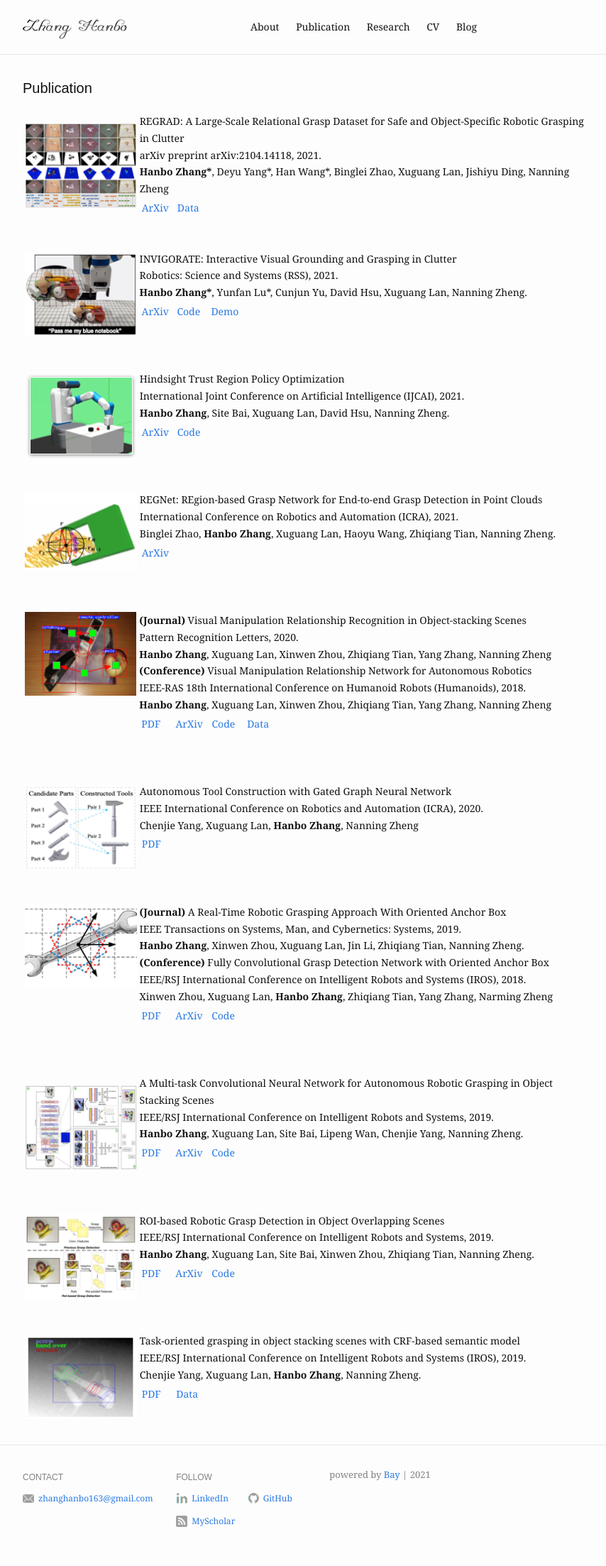
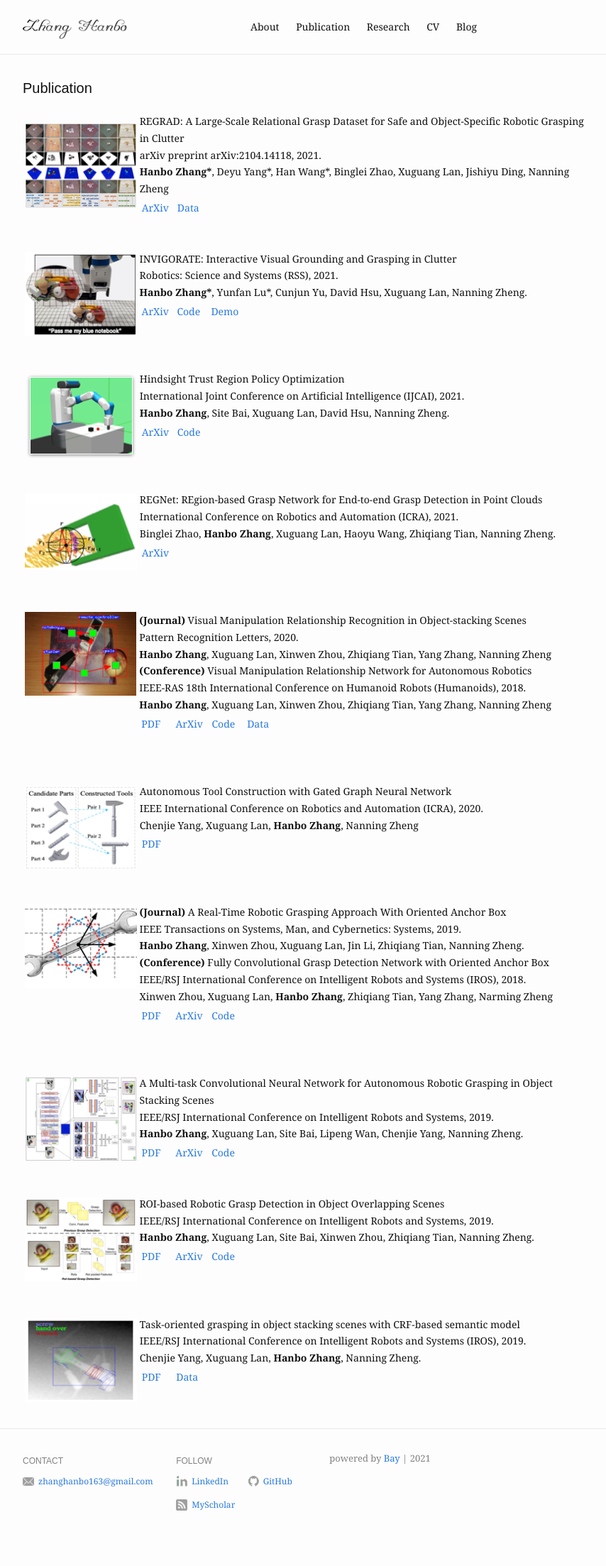
Before and after one commit to ZhangHanbo/zhanghanbo.github.io, a Jekyll site: the page built from publication.md, in a window 1280 px wide. Shown: the whole page at 71% size, without its empty margins (288-1142 px from the left). Built offline with Jekyll 4.4.1, drawn with Linux system fonts in a browser that asks for light colours; after the commit the page ends 2183 px from its top, so only the background shows below that.

Commit message:
fix a little bug

```diff
--- a/publication.md
+++ b/publication.md
@@ -186,14 +186,12 @@ Xinwen Zhou, Xuguang Lan, <strong>Hanbo Zhang</strong>, Zhiqiang Tian, Yang Zhan
 IEEE/RSJ International Conference on Intelligent Robots and Systems, 2019.
 <br />
 <strong>Hanbo Zhang</strong>, Xuguang Lan, Site Bai, Lipeng Wan, Chenjie Yang, Nanning Zheng.
-
+<br />
 <table width= "150" >
 <td width= "50" ><a href="https://ieeexplore.ieee.org/abstract/document/8967977">PDF</a></td>
 <td width= "50" ><a href="https://arxiv.org/abs/1809.07081">ArXiv</a></td>
 <td width= "50" ><a href="https://github.com/ZhangHanbo/Visual-Manipulation-Relationship-Network-Pytorch">Code</a></td>
 </table>
-
-<br />
 </td>
 </tr>
 </table>
```
